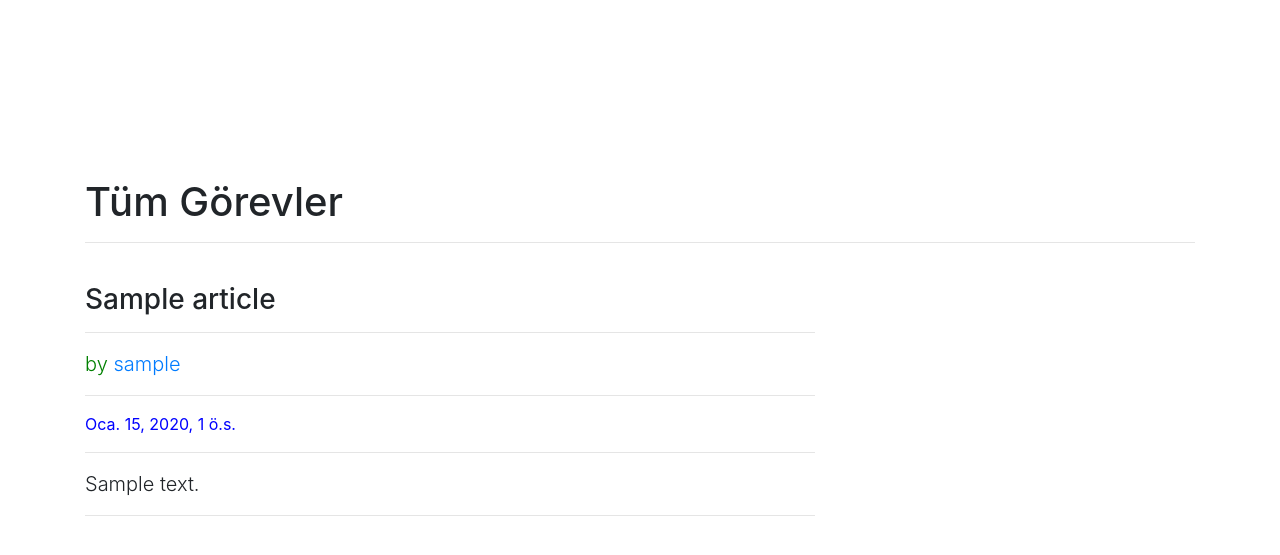
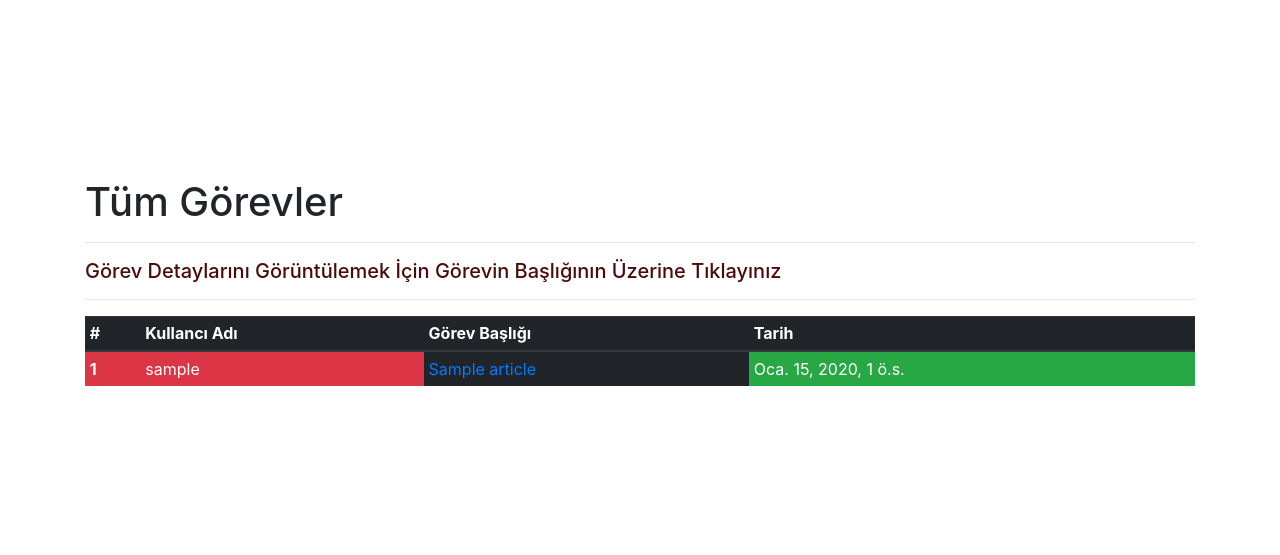
Before and after one commit to ilteriskeskin/is-takip-sistemi, a Django app: page /articles/ in a window 1280 px wide. Shown: the part 56-611 px from the top of the page. Run offline with Django 3.2, Linux system fonts and the light colour scheme; a user stored in the database is signed in; tables that the repository leaves empty hold one stand-in row (values such as "Sample post"); some libraries are stand-ins or nearby versions.

Commit message:
İşleri görüntüle sayfası düzenlendi, hatalar giderildi

```diff
--- a/blog/article/models.py
+++ b/blog/article/models.py
@@ -10,4 +10,4 @@ class Article(models.Model):
     created_date = models.DateTimeField(auto_now_add = True, verbose_name = "Oluşturulma Tarihi")
 
     def __str__(self):
-        return self.title
+        return self.title,
--- a/blog/article/urls.py
+++ b/blog/article/urls.py
@@ -12,4 +12,5 @@ urlpatterns = [
     path('delete/<int:id>', views.deleteArticle, name = "delete"),
     path('userlist/', views.userList, name = "userlist"),
     path('', views.articles, name = "articles"),
+    path('userjob/<int:id>/', views.userJob, name = "userjob"),
 ]
--- a/blog/article/views.py
+++ b/blog/article/views.py
@@ -76,3 +76,9 @@ def userList(request):
     users = User.objects.all()
 
     return render(request, "userlist.html", {"users":users})
+
+@login_required(login_url='/user/login/')
+def userJob(request, id):
+    articles = Article.objects.all()
+
+    return render(request, "userjob.html", {"articles":articles})
--- a/blog/templates/articles.html
+++ b/blog/templates/articles.html
@@ -6,47 +6,40 @@
 
     <h1>Tüm Görevler</h1>
     <hr>
+    <h5 style="color:rgb(75, 11, 11)">Görev Detaylarını Görüntülemek İçin Görevin Başlığının Üzerine Tıklayınız</h5>
+    <hr>
 
     {% if articles %}
 
-    {% for article in articles %}
-    <div class="row">
+      <table class="table table-sm table-dark">
+      <thead>
+        <tr>
+          <th scope="col">#</th>
+          <th scope="col">Kullancı Adı</th>
+          <th scope="col">Görev Başlığı</th>
+          <th scope="col">Tarih</th>
+        </tr>
+      </thead>
+      <tbody>
+        {% for article in articles %}
 
-            <!-- Post Content Column -->
-            <div class="col-lg-8">
+        <tr>
+          <th class="bg-danger" scope="row">{{ article.id }}</th>
+          <td class="bg-danger">{{ article.author }}</td>
+          <td><a href="/articles/article/{{article.id}}">{{ article.title }}</a></td>
+          <td class="bg-success">{{ article.created_date }}</td>
+        </tr>
 
-              <!-- Title -->
-              <h3 class="mt-4">{{ article.title }}</h3>
-              <hr>
+        {% endfor %}
 
-              <!-- Author -->
-              <p style="color: green" class="lead">
-                by
-                <a href="/articles/userjob/{{article.id}}">{{ article.author }}</a>
-              </p>
-
-              <hr>
-
-              <!-- Date/Time -->
-              <p style="color:blue"> {{ article.created_date }} <p>
-
-              <hr>
-
-              <!-- Post Content -->
-              <p class="lead">
-                {{ article.content }}
-              </p>
-              <hr>
-
-            </div>
-
-          </div>
-    {% endfor %}
+      </tbody>
+    </table>
 
     {% else %}
-    <div class="alert alert-danger">
-        Herhangi Bir Görev Bulunmuyor !
-    </div>
+
+      <div class="alert alert-danger">
+          Herhangi Bir Görev Bulunmuyor !
+      </div>
+
     {% endif %}
-
 {% endblock body %}
--- a/blog/templates/layout.html
+++ b/blog/templates/layout.html
@@ -2,7 +2,6 @@
 <html lang="en">
 <head>
     <meta charset="UTF-8">
-    <meta name="viewport" content="width=device-width, initial-scale=1.0">
     <meta http-equiv="X-UA-Compatible" content="ie=edge">
     <link rel="stylesheet" href="https://maxcdn.bootstrapcdn.com/bootstrap/4.0.0/css/bootstrap.min.css" integrity="sha384-Gn5384xqQ1aoWXA+058RXPxPg6fy4IWvTNh0E263XmFcJlSAwiGgFAW/dAiS6JXm" crossorigin="anonymous">
     <title>MucitPark</title>
--- a/blog/user/urls.py
+++ b/blog/user/urls.py
@@ -8,5 +8,4 @@ urlpatterns = [
     path('register/', views.register, name = "register"),
     path('login/', views.loginUser, name = "login"),
     path('logout/', views.logoutUser, name = "logout"),
-    path('userjob/<int:id>/', views.userJob, name = "userjob"),
 ]
```
Also changed, not shown: blog/templates/userjob.html (+19 -1 lines), blog/templates/userlist.html (+8 -1 lines).
